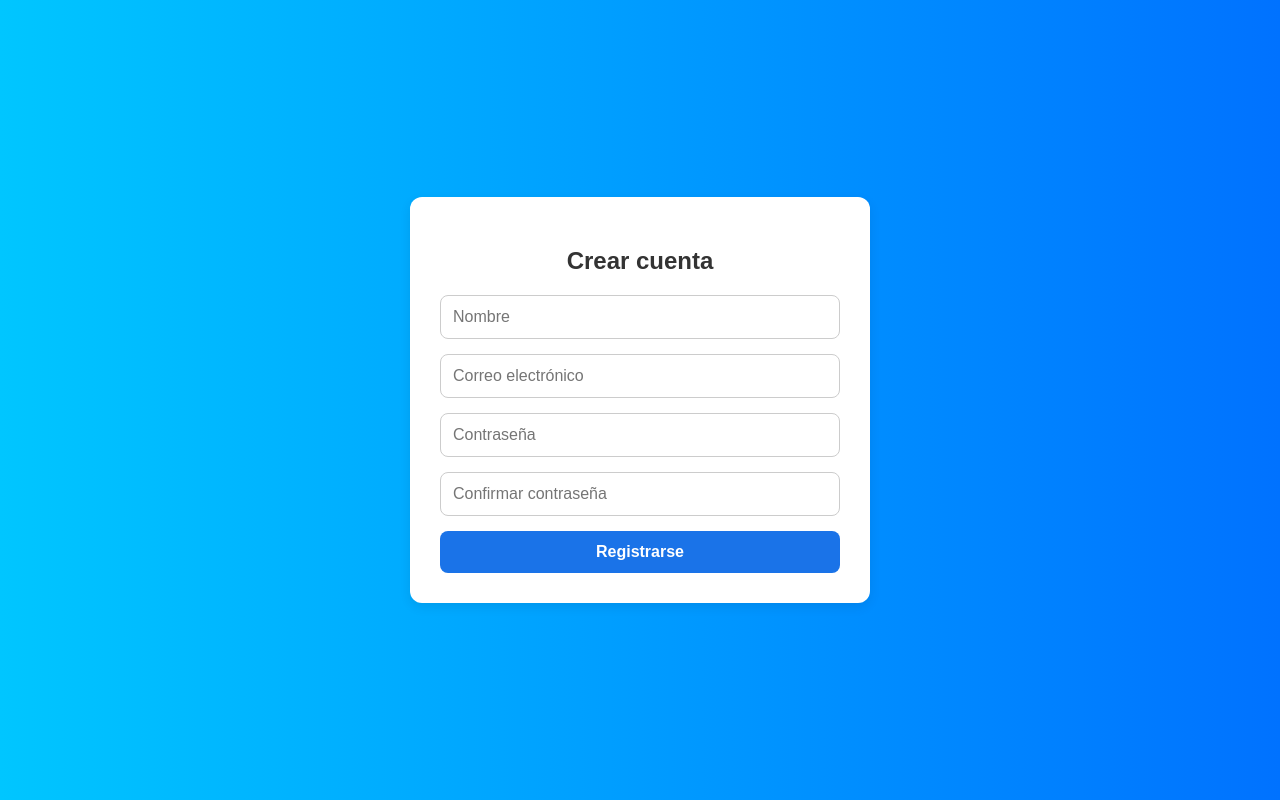
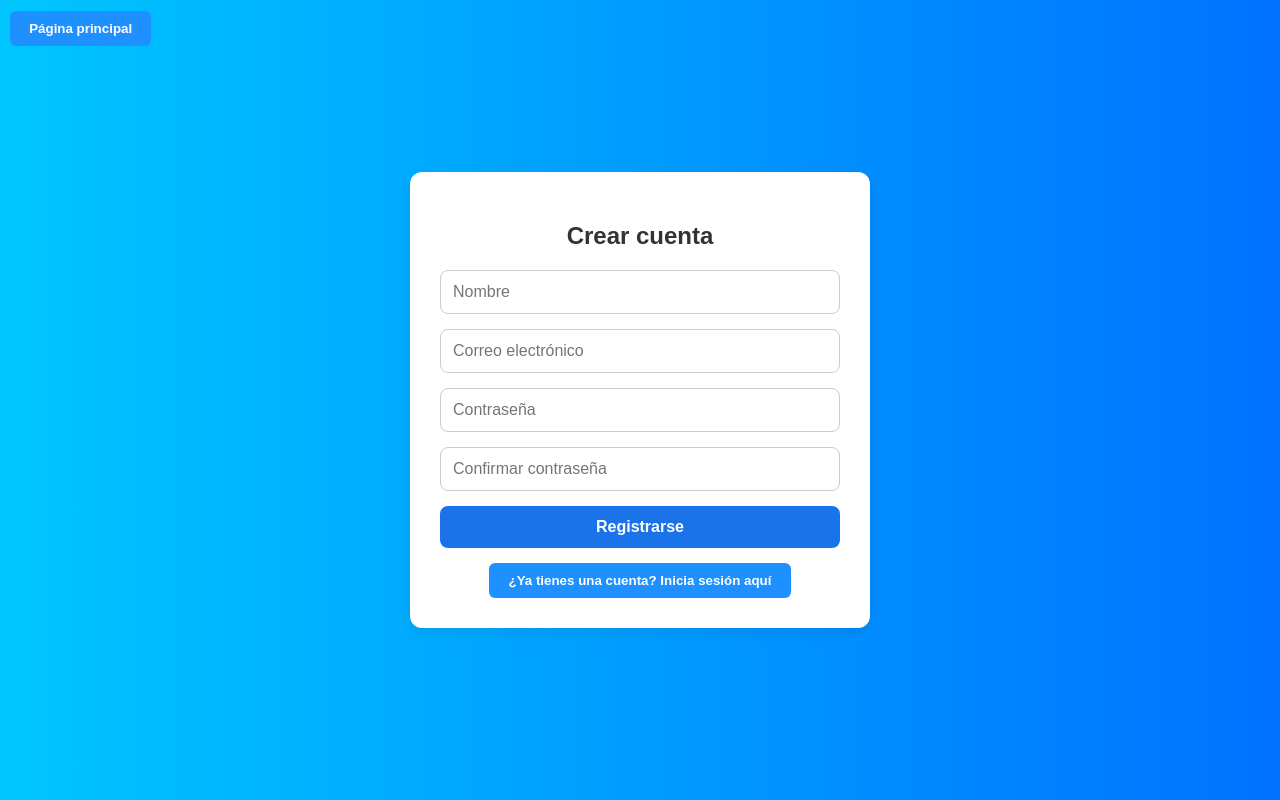
Before and after one commit to JoaquinGabriel17/Linko-url-shortener, a React (Vite) app in the folder frontend/: page /register in a window 1280 px wide. Built offline with nearby package versions, Linux system fonts and the light colour scheme.

Commit message:
agregue botones de navegacion en login/register

```diff
--- a/frontend/src/components/Login/Login.jsx
+++ b/frontend/src/components/Login/Login.jsx
@@ -68,6 +68,11 @@ export default function Login() {
 
   return (
     <div className={styles.background}>
+      <a href={`${frontendUrl}`}
+      className={styles.homeButton}
+      >
+        <button>Página principal</button>
+      </a>
       {loading ? (
   <Loading fullscreen />
 ) : (
@@ -97,7 +102,7 @@ export default function Login() {
         </form>
 
         {/*<a href={`${frontendUrl}/register`}>Crear una cuenta</a>*/}
-        <a href={`http://localhost:5173/register`}>Crear una cuenta</a>
+        <a href={`${frontendUrl}/register`}>Crear una cuenta</a>
       </div>
       )}
     </div>
--- a/frontend/src/components/Login/Login.module.css
+++ b/frontend/src/components/Login/Login.module.css
@@ -78,3 +78,10 @@
   .container a:hover{
     color: #1a73e8;
   }
+
+  .homeButton{
+    position: absolute;
+    top: 10px;
+    left: 10px;
+    font-size: 1.5rem;
+  }
--- a/frontend/src/components/Navbar/Navbar.jsx
+++ b/frontend/src/components/Navbar/Navbar.jsx
@@ -40,13 +40,13 @@ export default function Navbar() {
         {user?.username ? (
           <>
             {/*<li><a href={`${frontendUrl}/user`}>Cuenta</a></li>*/}
-            <li><a href={`http://localhost:5173/user`}>Tablero</a></li>
+            <li><a href={`${frontendUrl}/user`}>Tablero</a></li>
             <li><a onClick={handleLogout} style={{ cursor: 'pointer' }}>Cerrar sesión</a></li>
           </>
         ) : (
           <li>
             {/*<a href={`${frontendUrl}/login`}>Iniciar sesión</a>*/}
-            <a href={`http://localhost:5173/login`}>Iniciar sesión</a>
+            <a href={`${frontendUrl}/login`}>Iniciar sesión</a>
           </li>
         )}
       </ul>
--- a/frontend/src/components/Register/Register.jsx
+++ b/frontend/src/components/Register/Register.jsx
@@ -4,6 +4,7 @@ import { useState } from 'react';
 import { useUser } from '../../context/UserContext';
 import { useNavigate } from 'react-router-dom';
 const backendUrl = import.meta.env.VITE_BACKEND_URL;
+const frontendUrl = import.meta.env.VITE_FRONTEND_URL
 
 export default function Register() {
 
@@ -85,6 +86,11 @@ export default function Register() {
 
   return (
     <div className={styles.background}>
+      <a href={`${frontendUrl}`}
+      className={styles.homeButton}
+      >
+        <button>Página principal</button>
+      </a>
     <div className={styles.container}>
       <h2 className={styles.title}>Crear cuenta</h2>
       <form className={styles.form}>
@@ -126,6 +132,9 @@ export default function Register() {
           onClick={handleSubmit}
           type="submit"
           className={styles.button}>Registrarse</button>
+          <a href={`${frontendUrl}/login`}
+          className={styles.loginButton}
+          ><button>¿Ya tienes una cuenta? Inicia sesión aquí</button></a>
       </form>
       { alertData && <Alert resolve={resolve} alertData={alertData} ></Alert>}
     </div>
--- a/frontend/src/components/Register/Register.module.css
+++ b/frontend/src/components/Register/Register.module.css
@@ -65,3 +65,10 @@
   .button:hover {
     background-color: #155ab6;
   }
+
+  .homeButton{
+    position: absolute;
+    top: 10px;
+    left: 10px;
+    font-size: 1.5rem;
+  }
```
